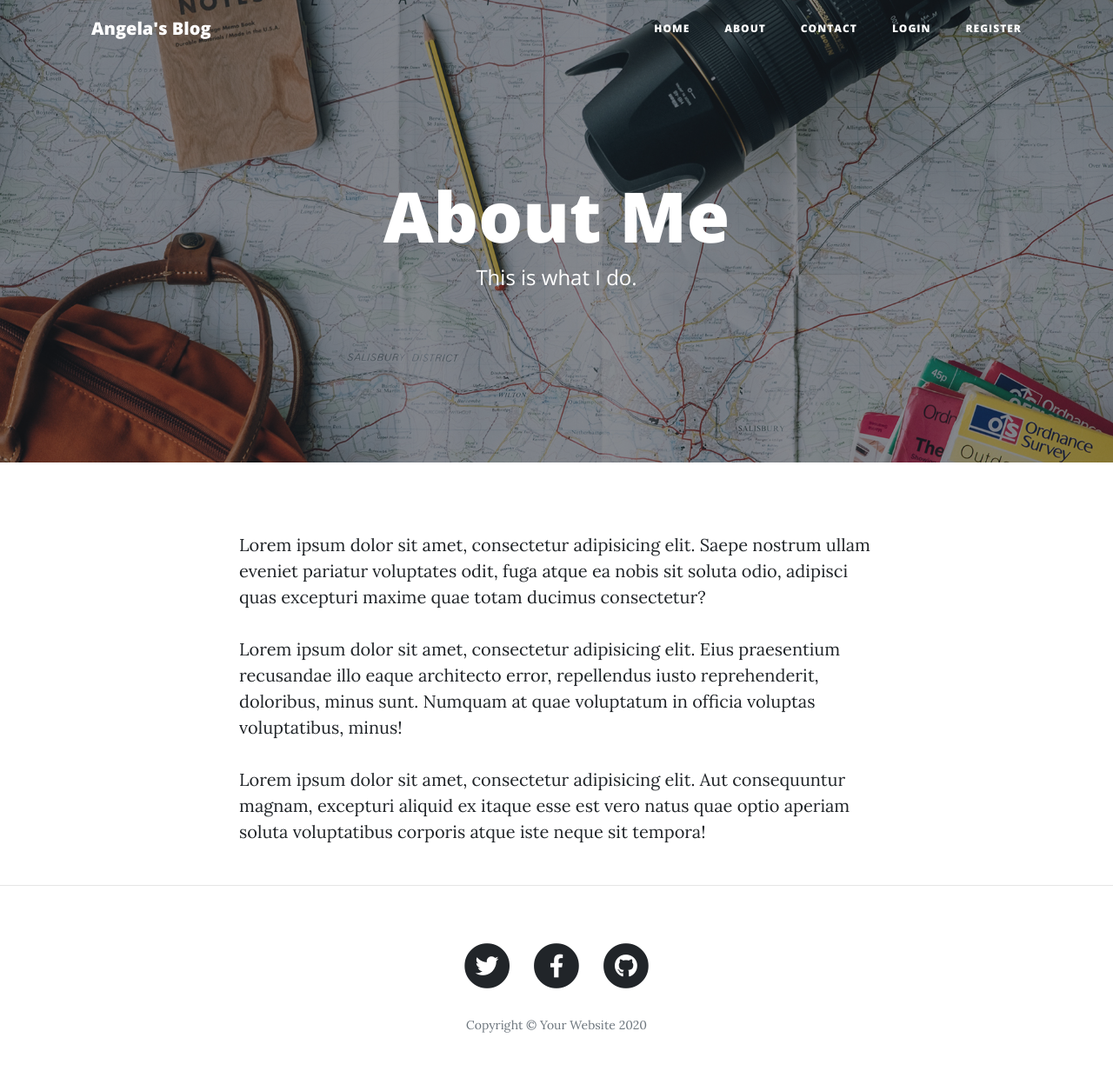
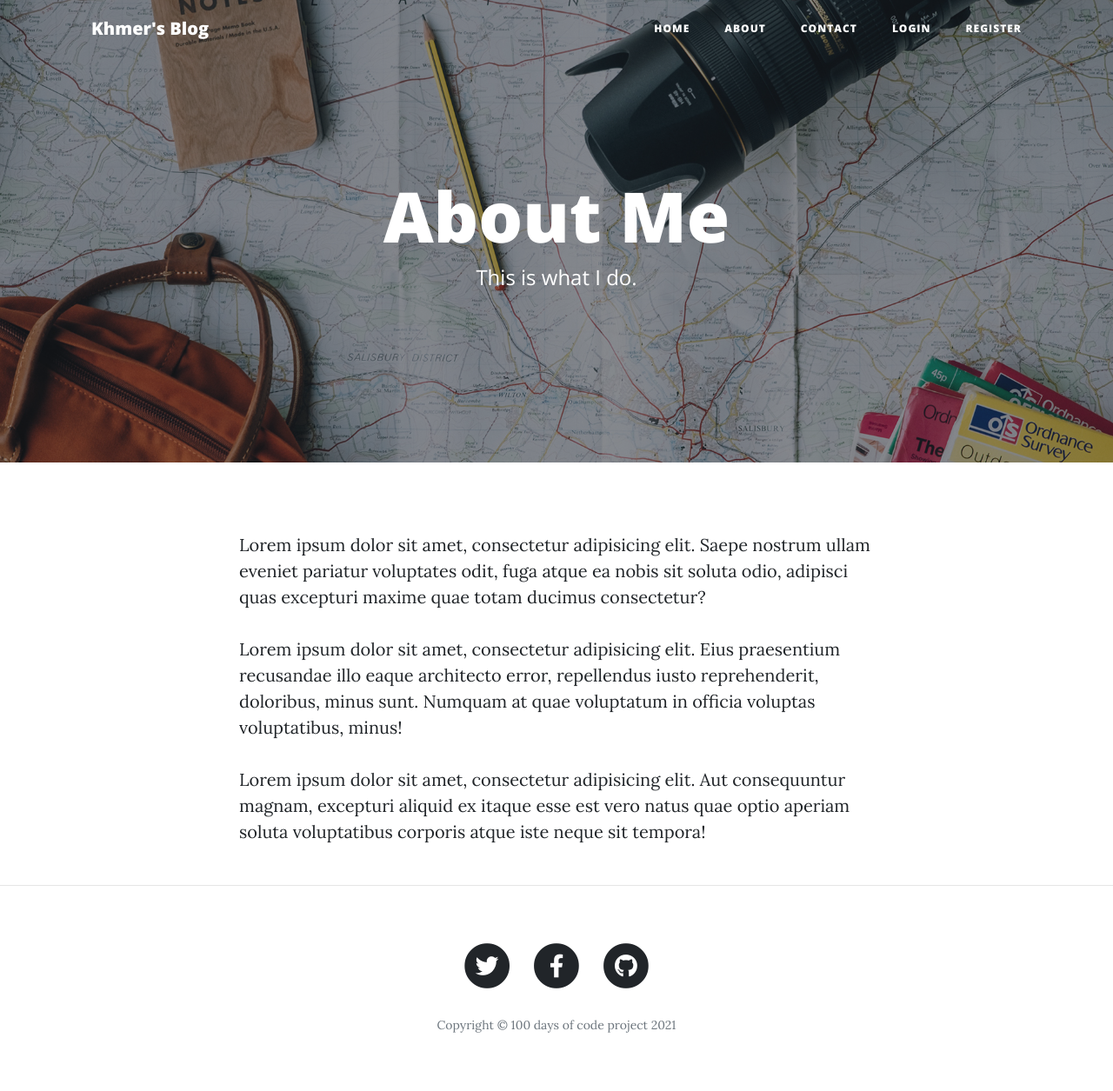
Before and after one commit to khmrmtl/blog-with-users-start, a Flask app: page /about in a window 1280 px wide. Shown: the whole page at 87% size. Run offline with Flask 2, Linux system fonts and the light colour scheme; some libraries are stand-ins or nearby versions.

Commit message:
changed title

```diff
--- a/templates/footer.html
+++ b/templates/footer.html
@@ -29,7 +29,7 @@
               </a>
             </li>
           </ul>
-          <p class="copyright text-muted">Copyright &copy; Your Website 2020</p>
+          <p class="copyright text-muted">Copyright &copy; 100 days of code project 2021</p>
         </div>
       </div>
     </div>
--- a/templates/header.html
+++ b/templates/header.html
@@ -8,7 +8,7 @@
   <meta name="description" content="">
   <meta name="author" content="">
 
-  <title>Angela's Blog</title>
+  <title>Khmer's Blog</title>
 
   <!-- Bootstrap core CSS -->
   <link href="{{ url_for('static', filename='vendor/bootstrap/css/bootstrap.min.css') }}" rel="stylesheet">
@@ -28,7 +28,7 @@
   <!-- Navigation -->
   <nav class="navbar navbar-expand-lg navbar-light fixed-top" id="mainNav">
     <div class="container">
-      <a class="navbar-brand" href="{{url_for('get_all_posts')}}">Angela's Blog</a>
+      <a class="navbar-brand" href="{{url_for('get_all_posts')}}">Khmer's Blog</a>
       <button class="navbar-toggler navbar-toggler-right" type="button" data-toggle="collapse" data-target="#navbarResponsive" aria-controls="navbarResponsive" aria-expanded="false" aria-label="Toggle navigation">
         Menu
         <i class="fas fa-bars"></i>
--- a/templates/index.html
+++ b/templates/index.html
@@ -7,7 +7,7 @@
       <div class="row">
         <div class="col-lg-8 col-md-10 mx-auto">
           <div class="site-heading">
-            <h1>Angela's Blog</h1>
+            <h1>Khmer's Blog</h1>
             <span class="subheading">A collection of random musings.</span>
           </div>
         </div>
```
